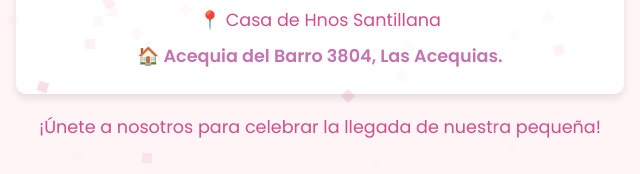
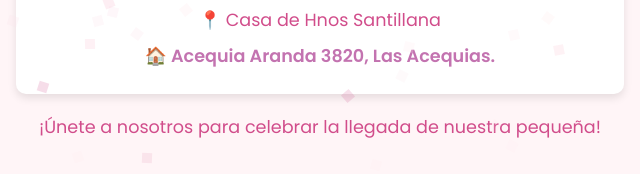
Before and after one commit to fraustosm/babyMerari, a plain HTML site: page index.html in a window 1280 px wide. Shown: the part 566-740 px from the top of the page, 320-960 px from the left. Drawn offline with Linux system fonts and the light colour scheme.

Commit message:
fix: cambio de direccion

```diff
--- a/index.html
+++ b/index.html
@@ -192,7 +192,7 @@
             <h2>📅 Sábado, 17 de Mayo</h2>
             <p>⏰ 10:00 AM</p>
             <p>📍 Casa de Hnos Santillana</p>
-            <p><a href="https://maps.app.goo.gl/AUtZQAterTgyeVWv6" id="address">🏠 Acequia del Barro 3804, Las Acequias.</a></p>
+            <p><a href="https://maps.app.goo.gl/2nEbaUKCGnpdWDbx6" id="address">🏠 Acequia Aranda 3820, Las Acequias.</a></p>
         </div>
 
         <p>¡Únete a nosotros para celebrar la llegada de nuestra pequeña!</p>
```
